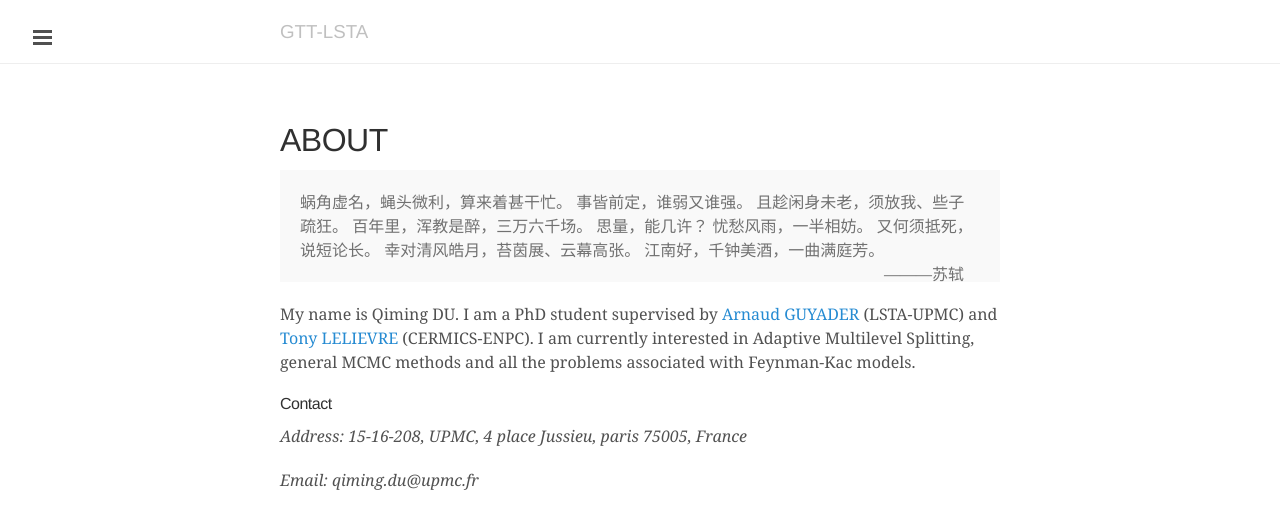
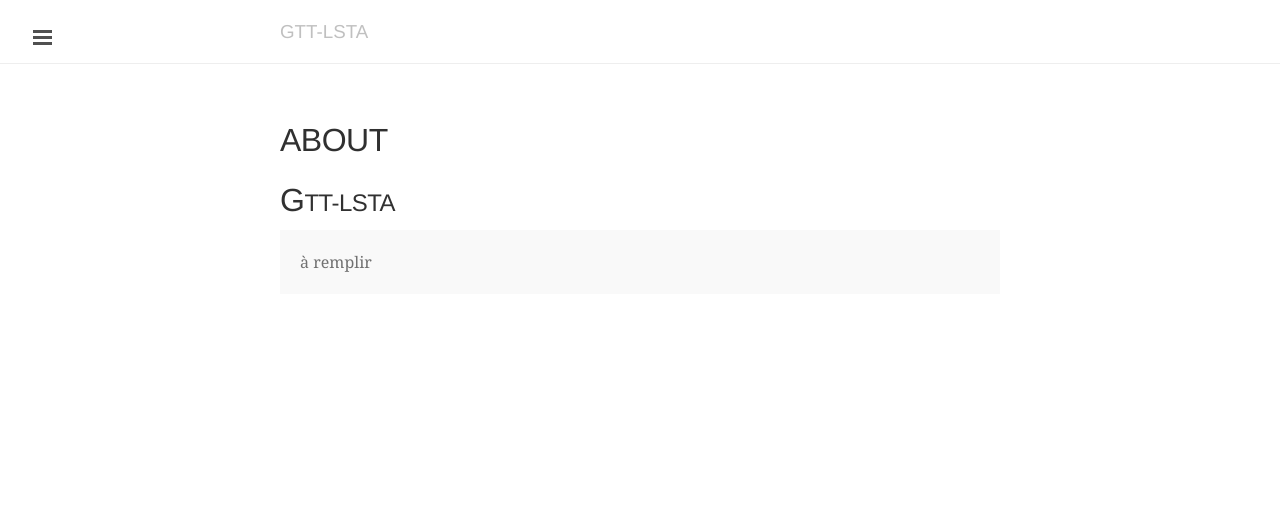
Before and after one commit to GTTLSTA/gttlsta.github.io, a Jekyll site: the page built from about.md, in a window 1280 px wide. Shown: the top 529 px of the page. Built offline with Jekyll 4.4.1, drawn with Linux system fonts in a browser that asks for light colours.

```diff
--- a/404.html
+++ b/404.html
@@ -6,5 +6,6 @@ permalink: 404.html
 
 <div class="page">
   <h1 class="page-title">404: Page not found</h1>
-  <p class="lead">Sorry, we've misplaced that URL or it's pointing to something that doesn't exist. <a href="{{ site.baseurl }}">Head back home</a> to try finding it again.</p>
+  <p class="lead">Sorry, we've misplaced that URL or it's pointing to
+  something that doesn't exist. <a href="/">Head back home</a> to try finding it again.</p>
 </div>
--- a/_includes/sidebar.html
+++ b/_includes/sidebar.html
@@ -13,7 +13,8 @@
 
   <nav class="sidebar-nav">
     <a class="sidebar-nav-item{% if page.title == "Home" %} active{% endif %}" href="/">Home</a>
-    <a class="sidebar-nav-item{% if page.title == "Blog" %} active{% endif %}" href="/blog">Blog</a>
+    <a class="sidebar-nav-item{% if page.title == "Blog" %} active{%
+        endif %}" href="/blog">Archive</a>
 
     {% comment %}
       The code below dynamically generates a sidebar nav of pages with
@@ -29,7 +30,7 @@
       {% endif %}
     {% endfor %}
 
-    <a class="sidebar-nav-item" href="{{ site.github.repo }}">my Github</a>
+    <a class="sidebar-nav-item" href="{{ site.github.repo }}">Github</a>
 <!--     <span class="sidebar-nav-item">Currently v{{ site.version }}</span> -->
   </nav>
 
--- a/about.md
+++ b/about.md
@@ -3,26 +3,9 @@ layout: page
 title: About
 ---
 
-<p class="message">
-蜗角虚名，蝇头微利，算来着甚干忙。
-事皆前定，谁弱又谁强。
-且趁闲身未老，须放我、些子疏狂。
-百年里，浑教是醉，三万六千场。
-思量，能几许？
-忧愁风雨，一半相妨。
-又何须抵死，说短论长。
-幸对清风皓月，苔茵展、云幕高张。
-江南好，千钟美酒，一曲满庭芳。
-<span style="float: right">———苏轼&emsp;</span>
+## GTT-LSTA
+
+<p class='message'>
+à remplir
+
 </p>
-
-My name is Qiming DU. I am a PhD student supervised by [Arnaud GUYADER](http://www.lsta.lab.upmc.fr/fr/pages/guyader.html) (LSTA-UPMC) and [Tony
-LELIEVRE](http://cermics.enpc.fr/~lelievre/) (CERMICS-ENPC). I am currently interested in
-Adaptive Multilevel Splitting, general MCMC methods and all the problems
-associated with Feynman-Kac models.
-
-#### Contact
-
-*Address: 15-16-208, UPMC, 4 place Jussieu, paris 75005, France*
-
-*Email: qiming.du@upmc.fr*
--- a/index.html
+++ b/index.html
@@ -4,5 +4,5 @@ title: Home
 ---
 
 <div class="codinfox-index-bg">
-        <p> Put a slogan here. image is also possible. </p>
+        <p> slogan, image ou des announces </p>
 </div>
```
Also changed, not shown: _drafts/2014-01-01-sample-draft.md (deleted, +0 -1 lines), _posts/2017-01-24-GTT-LSTA-RF.md (+2 -2 lines), _posts/2017-01-31-GTT-LSTA-Adlearn.md (+1 -1 lines).
